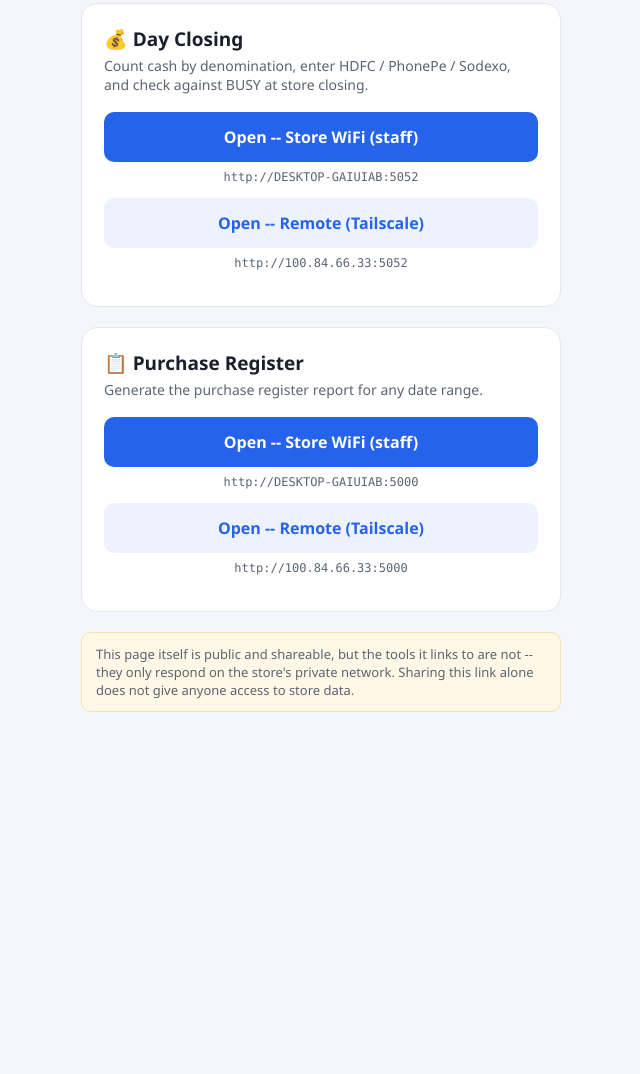
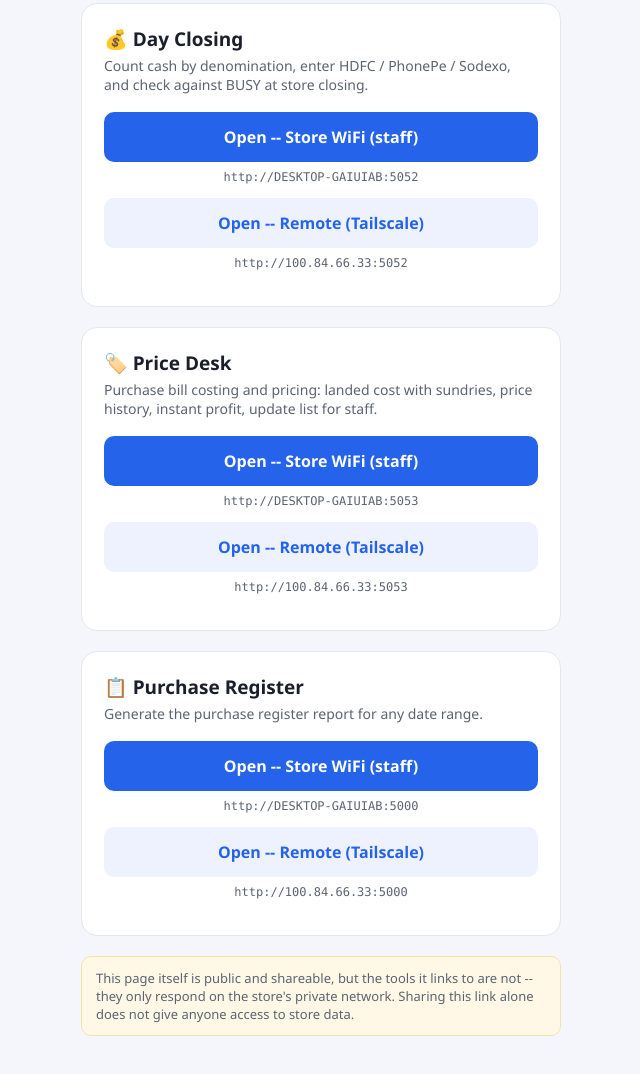
Before and after one commit to smworkassistance/store-tools-launcher, a plain HTML site: page index.html in a window 1280 px wide. Shown: the part 766-1840 px from the top of the page, without its empty margins (319-959 px from the left). Before the commit the page ends 1538 px from the top, so only its background shows below. Drawn offline with Linux system fonts and the light colour scheme.

Commit message:
Add Price Desk link to the launcher page
Co-Authored-By: Claude Sonnet 5.5 <noreply@anthropic.com>

```diff
--- a/index.html
+++ b/index.html
@@ -63,6 +63,15 @@
   </div>
 
   <div class="tool">
+    <h2>🏷️ Price Desk</h2>
+    <p class="desc">Purchase bill costing and pricing: landed cost with sundries, price history, instant profit, update list for staff.</p>
+    <a class="btn" href="http://DESKTOP-GAIUIAB:5053" target="_blank">Open -- Store WiFi (staff)</a>
+    <div class="ref">http://DESKTOP-GAIUIAB:5053</div>
+    <a class="btn secondary" href="http://100.84.66.33:5053" target="_blank">Open -- Remote (Tailscale)</a>
+    <div class="ref">http://100.84.66.33:5053</div>
+  </div>
+
+  <div class="tool">
     <h2>📋 Purchase Register</h2>
     <p class="desc">Generate the purchase register report for any date range.</p>
     <a class="btn" href="http://DESKTOP-GAIUIAB:5000" target="_blank">Open -- Store WiFi (staff)</a>
```
